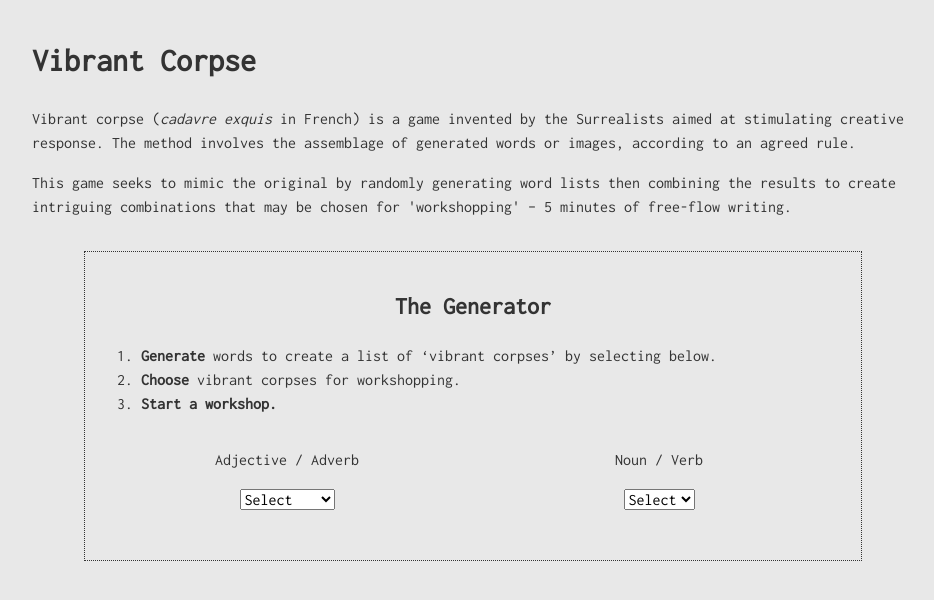
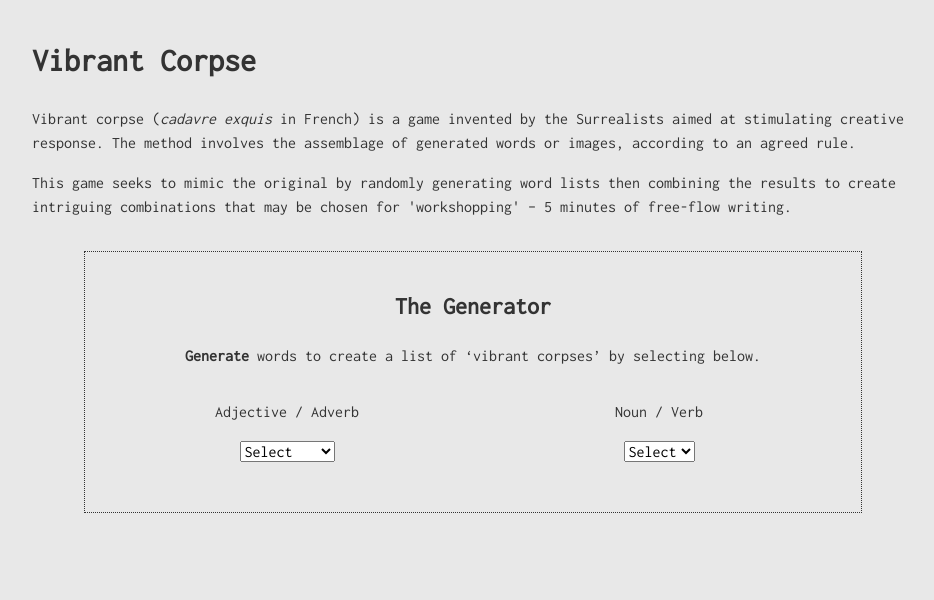
Before and after one commit to LemonyDesign/vibrant-corpse, a React app: page / in a window 1280 px wide. Shown: the top 600 px of the page, without its empty margins (167-1101 px from the left). Built offline with nearby package versions, Linux system fonts and the light colour scheme.

Commit message:
UX changes to generate process

```diff
--- a/src/components/Generate.js
+++ b/src/components/Generate.js
@@ -39,22 +39,14 @@ function Generate({
 
   return (
     <section className={wordlistclass}>
+      <section className={generateclass}>
         <h2 className="wordlists__title">The Generator</h2>
 
-      <ol className="wordlists__intro">
-        <li>
+        <p className="wordlists__intro">
           <strong>Generate</strong> words to create a list of &lsquo;vibrant
           corpses&rsquo; by selecting below.
-        </li>
-        <li>
-          <strong>Choose</strong> vibrant corpses for workshopping.
-        </li>
-        <li>
-          <strong>Start a workshop.</strong>{" "}
-        </li>
-      </ol>
-
-      <section className={generateclass}>
+        </p>
+        <div className="generate__generator">
           <ul className="generate__modifier menu--settings">
             <li>
               <p>Adjective / Adverb</p>
@@ -85,6 +77,7 @@ function Generate({
               return <Word key={base.word} baseword={base.word} />;
             })}
           </ul>
+        </div>
       </section>
 
       <GeneratedList
--- a/src/components/GeneratedList.js
+++ b/src/components/GeneratedList.js
@@ -40,6 +40,11 @@ function GeneratedList({
   return (
     <section className={corpsesclasses}>
       <h2>Choose for Workshop</h2>
+      <p>
+        <strong>Add</strong> intriguing &lsquo;vibrant corpses&rsquo; to a
+        workshop list. No inspirations? Regenerate{" "}
+        <i className="fas fa-redo fa-xs" />
+      </p>
       <ul className="corpses__addlist  menu--settings">
         {notEmpty && sameLength
           ? modifiers.map((item, i) => {
@@ -80,9 +85,7 @@ function GeneratedList({
         <i className="fas fa-redo" />
       </button>
 
-      <p className={errorclass}>
-        Please choose at least one vibrant corpse, or regenerate words.
-      </p>
+      <p className={errorclass}>Please choose at least one vibrant corpse.</p>
     </section>
   );
 }
--- a/src/styles/components/generate.scss
+++ b/src/styles/components/generate.scss
@@ -1,5 +1,6 @@
 @import "../base/_variables.scss";
 .wordlists {
+  text-align: center;
   border: 1px dotted $text-color;
   padding: $main-padding;
   margin-bottom: $main-padding * 1.5;
@@ -12,10 +13,10 @@
 
 .generate {
   margin-bottom: $main-padding * 2;
-
   &.completed {
     display: none;
   }
+
   &__modifier.menu--settings,
   &__base.menu--settings {
     margin-bottom: $main-padding * 1.5;
@@ -26,23 +27,21 @@
 @media (min-width: 768px) {
   .wordlists {
     width: 80%;
-    text-align: center;
-    &__intro {
-      text-align: left;
-    }
 
     .generate {
-      display: flex;
-      flex-flow: row wrap;
-      text-align: center;
+      &.completed {
+        display: none;
+      }
+      &__generator {
+        display: flex;
+        flex-flow: row wrap;
+        // text-align: center;
+      }
       &__modifier.menu--settings,
       &__base.menu--settings {
         width: 50%;
         margin-bottom: 0;
       }
-      &.completed {
-        display: none;
-      }
     }
   }
 }
--- a/src/styles/components/generatedList.scss
+++ b/src/styles/components/generatedList.scss
@@ -2,8 +2,6 @@
 
 .corpses {
   display: none;
-  // opacity: 0;
-  // transition: opacity 2.5s;
   text-align: center;
   padding: $main-padding 0;
   &__workshop,
@@ -13,7 +11,6 @@
     width: auto;
     border: 1px dotted $text-color;
     padding: $main-padding * 0.5;
-    // margin: 0 0 $main-padding * 0.5 0;
     text-decoration: none;
     font-size: 1rem;
     cursor: pointer;
--- a/src/styles/components/wordCombination.scss
+++ b/src/styles/components/wordCombination.scss
@@ -9,16 +9,37 @@
     display: inline-block;
     text-decoration: none;
     font-size: 1rem;
-    padding: $main-padding * 0.5;
+    padding: $main-padding * 0.5 $main-padding * 0.5 $main-padding * 0.5 0;
     text-align: center;
+    text-decoration: none;
     &:hover,
     &.active {
-      text-decoration: none;
       color: $primary-color;
-      i {
-        color: $text-color;
-      }
     }
+    &.active i {
+      color: lighten($primary-color, 20%);
+      border-bottom-color: $background-color;
+    }
+  }
+}
+.tooltip {
+  display: block;
+  text-decoration: none;
+  color: $text-color;
+  i {
+    display: none;
+  }
+  margin: $main-padding 0;
+}
+.tooltip-inner {
+  display: block;
+  color: light($text-color, 10%);
+  font-style: italic;
+}
+.wd {
+  font-style: normal;
+  &::after {
+    content: ":";
   }
 }
 
@@ -28,6 +49,9 @@
     position: relative;
     z-index: 999;
     color: lighten($text-color, 40%);
+    i {
+      display: inline-block;
+    }
   }
 
   /* Gap filler */
@@ -118,7 +142,7 @@
     position: absolute;
     pointer-events: none;
     border-color: transparent;
-    border-top-color: #fffaf0;
+    border-top-color: $primary-color;
     border-width: 10px;
     margin-left: -10px;
   }
```
Lines whose indentation alone changed are shown as unchanged.
